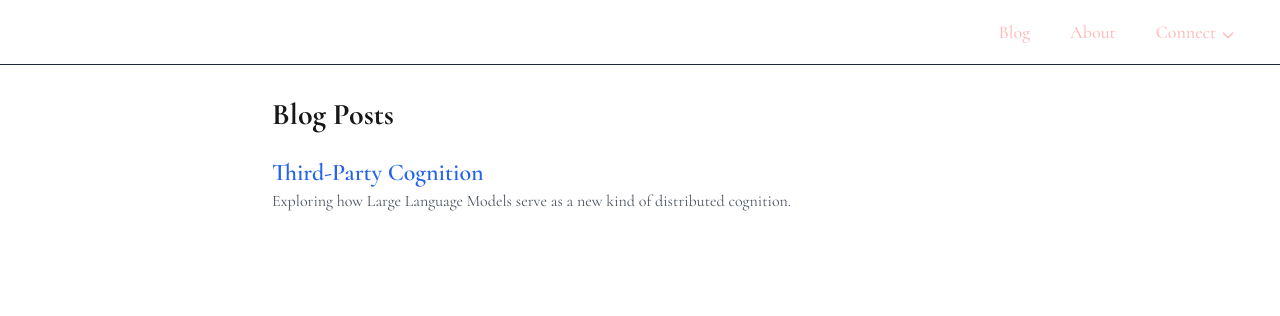
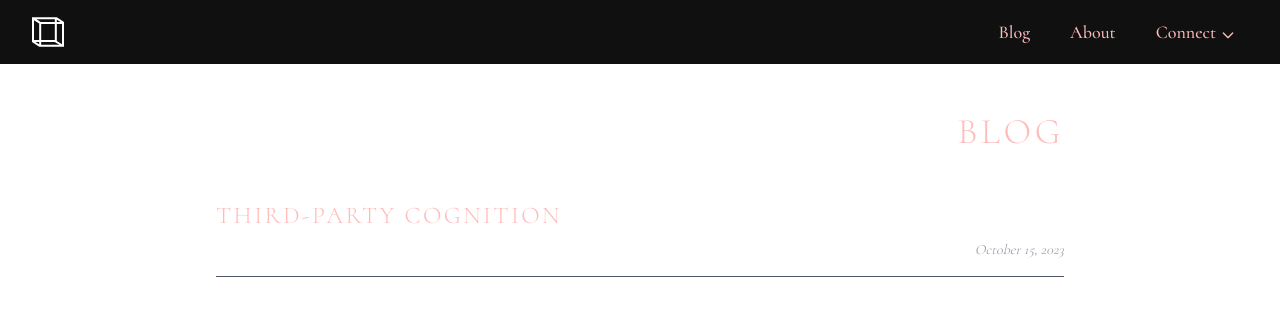
Before and after one commit to jordidimass/jordidimass, a Next.js app: page /blog in a window 1280 px wide. Shown: the top 316 px of the page. Built offline with nearby package versions, Linux system fonts and the light colour scheme.

Commit message:
some changes

```diff
--- a/src/app/about/page.tsx
+++ b/src/app/about/page.tsx
@@ -5,7 +5,7 @@ export default function AboutPage() {
   const [isHovered, setIsHovered] = useState(false);
 
   return (
-    <div className="flex flex-col items-center justify-center min-h-screen bg-gray-100 p-8">
+    <div className="flex flex-col items-center justify-center min-h-screen bg-orange-100 p-8">
       <h1
         className={`text-4xl font-bold mb-4 transition-transform duration-500 ${
           isHovered ? "scale-110 text-red-600" : "text-gray-800"
@@ -16,7 +16,7 @@ export default function AboutPage() {
         About Me
       </h1>
       <p
-        className={`text-lg text-center max-w-2xl text-black transition-opacity duration-500 ${
+        className={`text-2xl text-center max-w-2xl text-black transition-opacity duration-500 ${
           isHovered ? "opacity-100" : "opacity-75"
         }`}
       >
--- a/src/app/blog/page.tsx
+++ b/src/app/blog/page.tsx
@@ -1,21 +1,26 @@
-import { getAllPosts } from '../../lib/posts'
+import { getAllPosts } from '../../lib/posts';
 import Link from 'next/link';
 
 export default function BlogPage() {
   const posts = getAllPosts();
 
   return (
-    <div className="max-w-3xl mx-auto py-8 px-4">
-      <h1 className="text-3xl font-bold mb-6">Blog Posts</h1>
+    <div className="max-w-4xl mx-auto py-12 px-6 text-[#FFBCBC]">
+      <h1 className="text-4xl font-light tracking-widest uppercase mb-12 text-right">
+        blog
+      </h1>
       {posts.map((post) => (
         <div key={post.slug} className="mb-8">
           <Link
             href={`/posts/${post.slug}`}
-            className="text-2xl font-semibold text-blue-600 hover:underline"
+            className="block text-2xl font-light tracking-widest uppercase hover:text-[#ffffff] transition-all duration-300 mb-2"
           >
             {post.title}
           </Link>
-          <p className="text-gray-600">{post.excerpt}</p>
+          <p className="text-right text-sm italic text-gray-400">
+            {new Intl.DateTimeFormat('en-US', { year: 'numeric', month: 'long', day: 'numeric' }).format(new Date(post.date))}
+          </p>
+          <hr className="border-gray-600 my-4" />
         </div>
       ))}
     </div>
--- a/src/app/globals.css
+++ b/src/app/globals.css
@@ -9,7 +9,7 @@
 
 @media (prefers-color-scheme: dark) {
   :root {
-    --background: #0a0a0a;
+    --background: #111010;
     --foreground: #ededed;
   }
 }
--- a/src/app/layout.tsx
+++ b/src/app/layout.tsx
@@ -22,7 +22,9 @@ export default function RootLayout({
     <html lang="en">
       <body className={`${cormorant.className} antialiased`}>
         <Navbar />
-        {children}
+        <div className="pt-16">
+          {children}
+        </div>
       </body>
     </html>
   );
--- a/src/app/page.tsx
+++ b/src/app/page.tsx
@@ -1,6 +1,6 @@
 export default function HomePage() {
   return (
-    <div className="flex bg-#110F0F items-center h-screen px-8">
+    <div className="flex bg-##111010 items-center h-screen px-8">
       <div className="w-1/2 ">
         <h1 className="text-4xl font-bold mb-4 text-white">Welcome to my place on the internet</h1>
         <p className="text-lg text-white">hi, i’m jordi tech and science nerd, living in the hyperreality making web products for the real life. welcome to my place on the internet</p>
--- a/src/app/posts/[slug]/page.tsx
+++ b/src/app/posts/[slug]/page.tsx
@@ -7,11 +7,14 @@ export default async function PostPage({ params }: { params: Promise<{ slug: str
   // Fetch post data asynchronously
   const { metadata, content } = await getPostBySlug(slug);
 
+  // Format the date in a human-readable way
+  const formattedDate = new Intl.DateTimeFormat('en-US', { year: 'numeric', month: 'long', day: 'numeric' }).format(new Date(metadata.date));
+
   return (
     <div className="max-w-3xl mx-auto py-8 px-4">
-        <h1 className="text-3xl font-bold mb-4">{metadata.title}</h1>
-        <p className="text-gray-600 mb-6">{metadata.date}</p>
-        <div className="prose">
+      <h1 className="text-4xl font-light tracking-widest uppercase mb-4">{metadata.title}</h1>
+      <p className="text-gray-400 italic text-sm mb-6">{formattedDate}</p>
+      <div className="prose text-xl">
         <Markdown>{content}</Markdown>
       </div>
     </div>
--- a/src/components/Navbar.tsx
+++ b/src/components/Navbar.tsx
@@ -1,12 +1,12 @@
-'use client'
+'use client';
 
-import React, { useState } from 'react'
-import Link from 'next/link'
+import React, { useState, useEffect } from 'react';
+import Link from 'next/link';
 
 const navItems = [
   { name: 'Blog', href: '/blog' },
   { name: 'About', href: '/about' },
-]
+];
 
 const connectItems = [
   { title: "VSCO gallery", href: "https://vsco.co/jordidimass/gallery" },
@@ -20,15 +20,36 @@ const connectItems = [
   { title: "Instagram", href: "https://instagram.com/jordidimass" },
   { title: "LinkedIn", href: "https://www.linkedin.com/in/jordidimass/" },
   { title: "GitHub", href: "https://github.com/jordidimass" },
-  { title: "Telegram", href: "https://t.me/jordidimass" }
-]
+  { title: "Telegram", href: "https://t.me/jordidimass" },
+];
 
 export default function Navbar() {
-  const [isOpen, setIsOpen] = useState(false)
-  const [isDropdownOpen, setIsDropdownOpen] = useState(false)
+  const [isOpen, setIsOpen] = useState(false);
+  const [isDropdownOpen, setIsDropdownOpen] = useState(false);
+  const [isScrolled, setIsScrolled] = useState(false);
+
+  // Scroll handler to toggle background transparency
+  useEffect(() => {
+    const handleScroll = () => {
+      if (window.scrollY > 50) {
+        setIsScrolled(true);
+      } else {
+        setIsScrolled(false);
+      }
+    };
+
+    window.addEventListener('scroll', handleScroll);
+    return () => window.removeEventListener('scroll', handleScroll);
+  }, []);
 
   return (
-    <nav className="bg-gray-1000 border-b border-gray-800">
+    <nav
+      className={`fixed w-full top-0 z-50 transition-colors duration-300 ${
+        isScrolled
+          ? 'bg-black/40 backdrop-blur-md shadow-lg'
+          : 'bg-[#111010]'
+      }`}
+    >
       <div className="max-w-7xl mx-auto px-4 sm:px-6 lg:px-8">
         <div className="flex items-center justify-between h-16">
           <div className="flex items-center">
@@ -140,5 +161,5 @@ export default function Navbar() {
         </div>
       )}
     </nav>
-  )
+  );
 }
```
Lines whose indentation alone changed are shown as unchanged.
